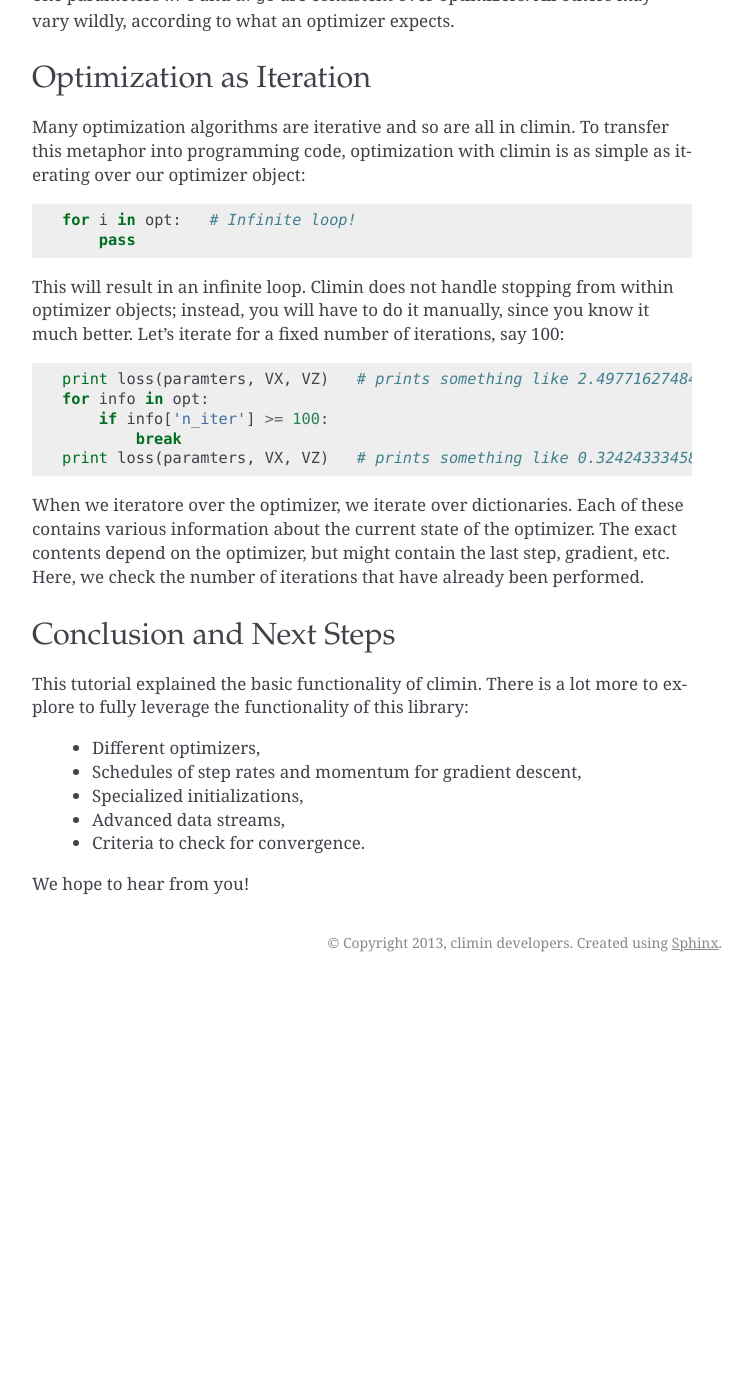
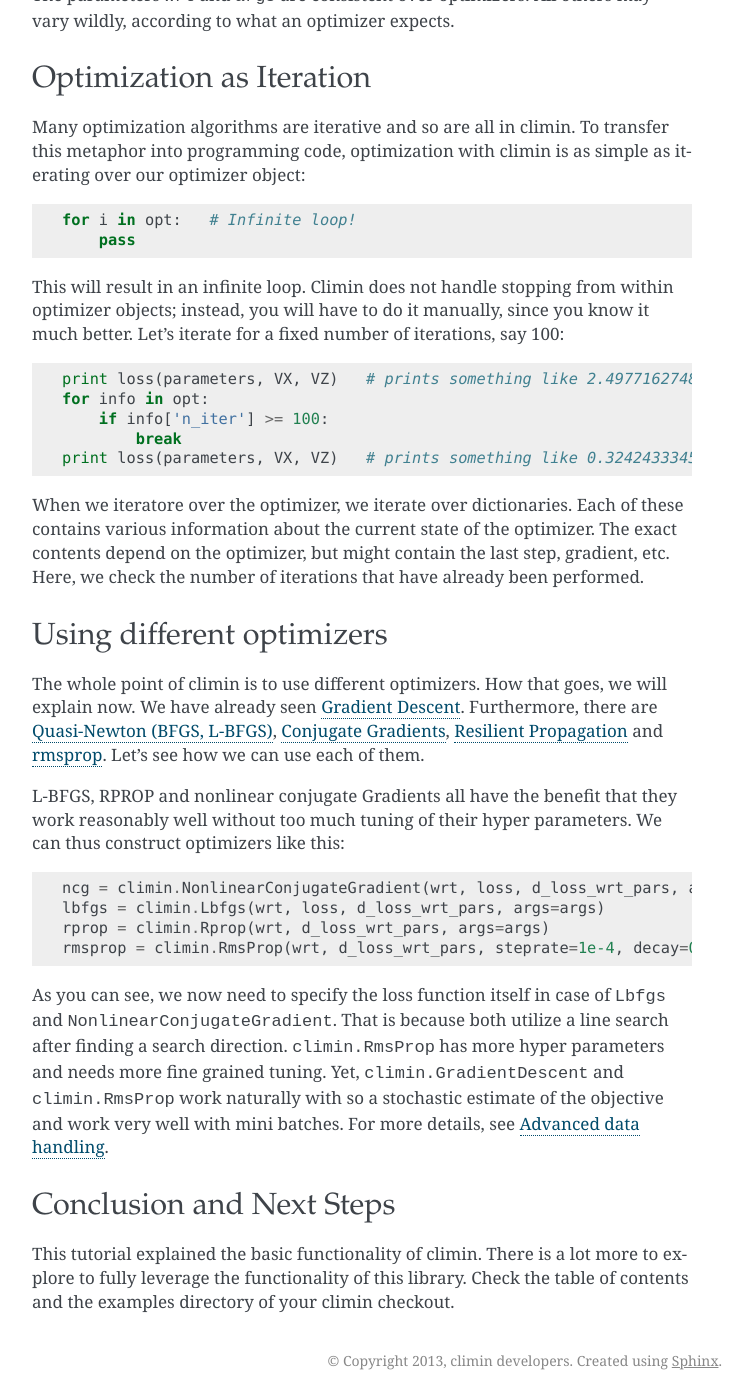
Before and after one commit to BRML/climin, a Sphinx documentation site: the page built from docs/source/tutorial.rst, in a window 1280 px wide and 1400 px high, scrolled down 4068 px. Shown: the whole window, without its empty margins (388-1140 px from the left). Built offline with Sphinx 7.4.7, drawn with Linux system fonts in a browser that asks for light colours; formulas are drawn with MathJax 3; before the commit the page ends 5050 px from its top, so only the background shows below that; some of the changed text lies outside the part shown.

Commit message:
some tidying up, extended with optimizers

```diff
--- a/docs/source/tutorial.rst
+++ b/docs/source/tutorial.rst
@@ -231,11 +231,11 @@
 within optimizer objects; instead, you will have to do it manually, since you
 know it much better. Let's iterate for a fixed number of iterations, say 100::
 
-    print loss(paramters, VX, VZ)   # prints something like 2.49771627484
+    print loss(parameters, VX, VZ)   # prints something like 2.49771627484
     for info in opt:
         if info['n_iter'] >= 100:
             break
-    print loss(paramters, VX, VZ)   # prints something like 0.324243334583
+    print loss(parameters, VX, VZ)   # prints something like 0.324243334583
 
 When we iteratore over the optimizer, we iterate over dictionaries. Each
 of these contains various information about the current state of the
@@ -244,16 +244,37 @@
 have already been performed.
 
 
+Using different optimizers
+--------------------------
+
+The whole point of climin is to use different optimizers. How that goes, we will
+explain now.
+We have already seen :doc:`gd`. Furthermore, there are :doc:`bfgs`, :doc:`cg`,
+:doc:`rprop` and :doc:`rmsprop`. Let's see how we can use each of them.
+
+L-BFGS, RPROP and nonlinear conjugate Gradients all have the benefit that they
+work reasonably well without too much tuning of their hyper parameters. We can
+thus construct optimizers like this:
+
+.. testcode:: [tutorial]
+
+   ncg = climin.NonlinearConjugateGradient(wrt, loss, d_loss_wrt_pars, args=args)
+   lbfgs = climin.Lbfgs(wrt, loss, d_loss_wrt_pars, args=args)
+   rprop = climin.Rprop(wrt, d_loss_wrt_pars, args=args)
+   rmsprop = climin.RmsProp(wrt, d_loss_wrt_pars, steprate=1e-4, decay=0.9, args=args)
+
+As you can see, we now need to specify the loss function itself in case of
+``Lbfgs`` and ``NonlinearConjugateGradient``. That is because both utilize a
+line search after finding a search direction.
+``climin.RmsProp`` has more hyper parameters and needs more fine grained tuning.
+Yet, ``climin.GradientDescent`` and ``climin.RmsProp`` work naturally with so a
+stochastic estimate of the objective and work very well with mini batches. For
+more details, see :doc:`data`.
+
+
 Conclusion and Next Steps
 -------------------------
 
 This tutorial explained the basic functionality of climin. There is a lot
-more to explore to fully leverage the functionality of this library:
-
- - Different optimizers,
- - Schedules of step rates and momentum for gradient descent,
- - Specialized initializations,
- - Advanced data streams,
- - Criteria to check for convergence.
-
-We hope to hear from you!
+more to explore to fully leverage the functionality of this library. Check the
+table of contents and the examples directory of your climin checkout.
```
